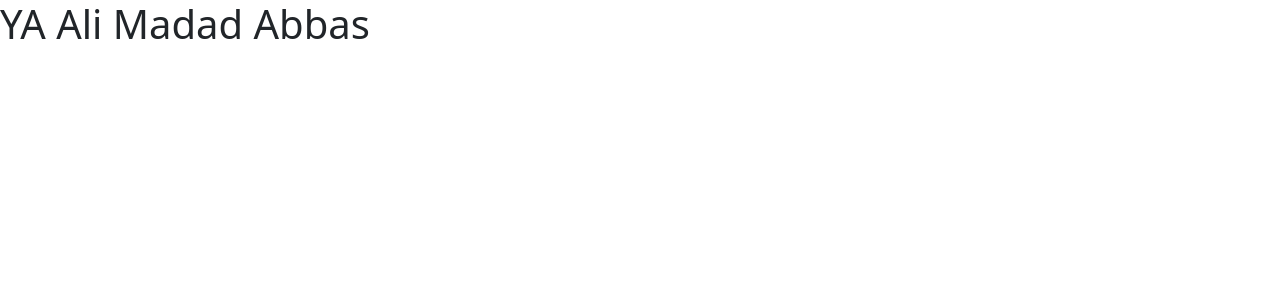
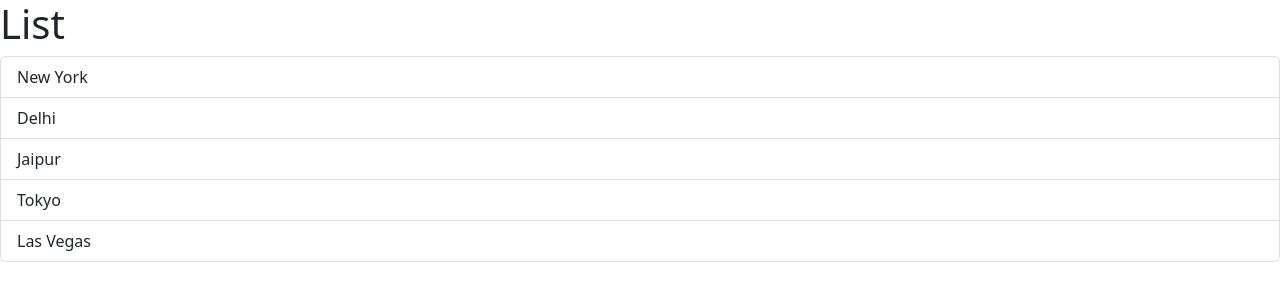
Before and after one commit to MdAbbas110/Learning-React, a React (Vite) app: page / in a window 1280 px wide. Shown: the top 300 px of the page. Built offline with nearby package versions, Linux system fonts and the light colour scheme.

Commit message:
learned about fragment condi event in react

```diff
--- a/src/App.tsx
+++ b/src/App.tsx
@@ -1,8 +1,8 @@
-import Message from "./Message";
+import ListGroup from "./components/ListGroup";
 
 function App() {
 
-  return <div><Message /></div>
+  return <div><ListGroup /></div>
 }
 
 export default App;
--- /dev/null
+++ b/src/components/ListGroup.tsx
@@ -0,0 +1,24 @@
+import { MouseEvent } from 'react';
+
+function ListGroup() {
+  const items = ['New York', 'Delhi', 'Jaipur', 'Tokyo', 'Las Vegas'];
+
+  // on click event handler
+  const Handler = (event: MouseEvent) => console.log(event.target);
+
+  return (
+    <>
+      <h1>List</h1>
+      {items.length === 0 && <p>List not available</p>}
+      <ul className='list-group'>
+        {items.map((item) => (
+          <li className='list-group-item' key={item} onClick={Handler}>
+            {item}
+          </li>
+        ))}
+      </ul>
+    </>
+  ); // this brackets are necessary to break the JSX into multiple line make sure to add it after return keyword
+}
+// in react a component can't return more then one element JSX won't allow it
+export default ListGroup;
```
